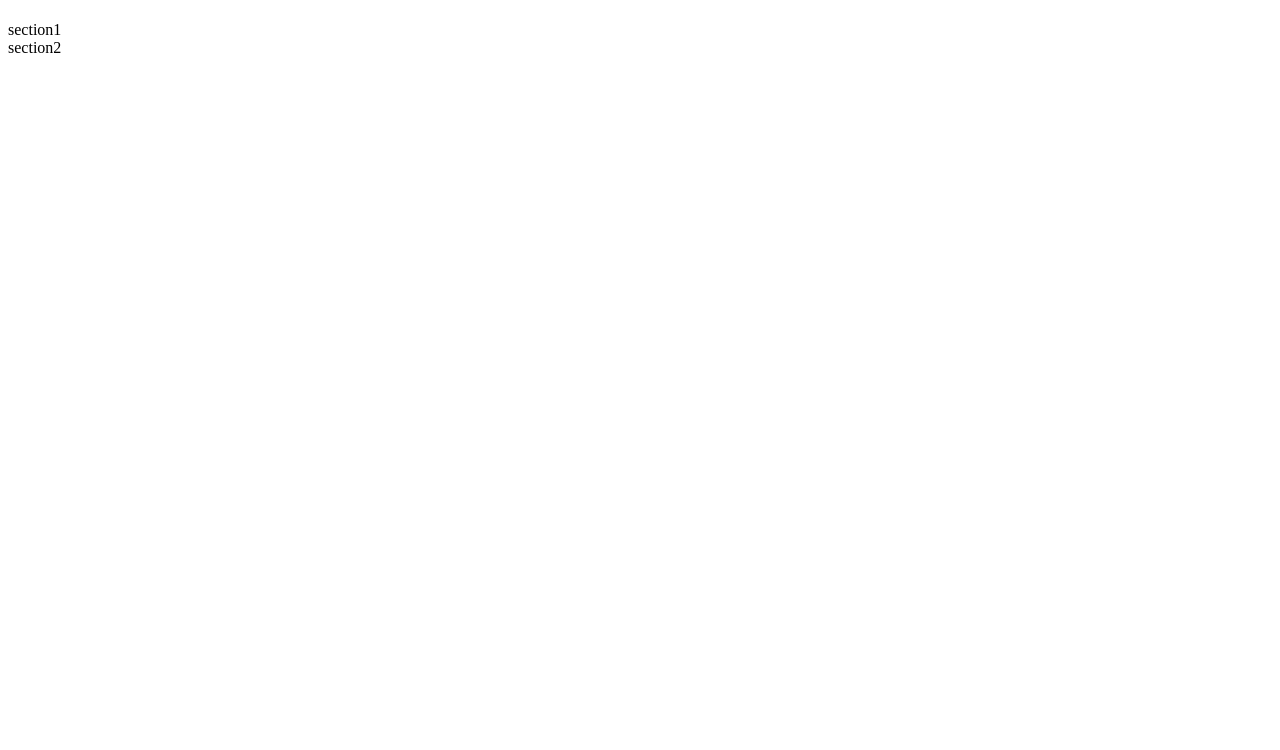
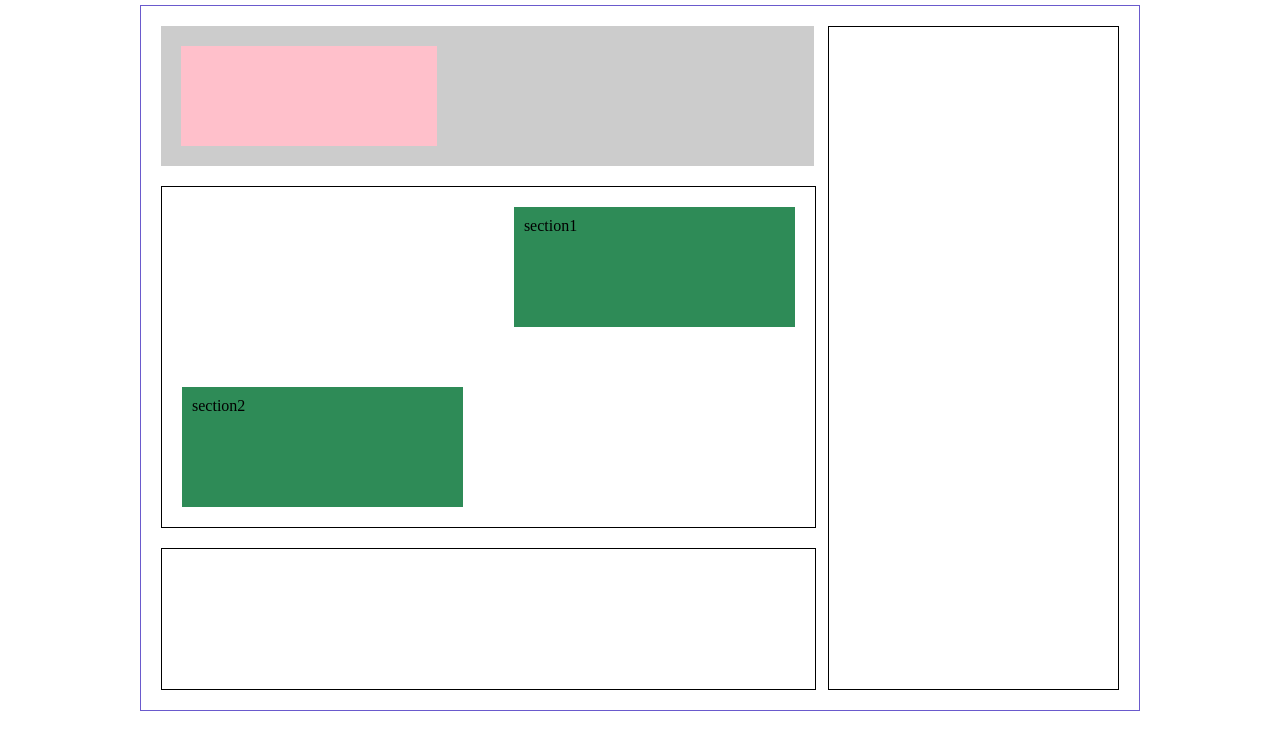
Before and after one commit to suziilee/no9, a plain HTML site: page 1213_layout9.html in a window 1280 px wide. Drawn offline with Linux system fonts and the light colour scheme.

Commit message:
Add files via upload

```diff
--- a/1213_layout9.html
+++ b/1213_layout9.html
@@ -4,7 +4,7 @@
     <meta charset="UTF-8">
     <meta http-equiv="X-UA-Compatible" content="IE=edge">
     <meta name="viewport" content="width=device-width, initial-scale=1.0">
-    <link rel="stylesheet" href="1213_layout9.css">
+    <link rel="stylesheet" href="css/1213_layout9.css">
     <title>9번 레이아웃</title>
 </head>
 <body>
--- /dev/null
+++ b/css/1213_layout9.css
@@ -0,0 +1,88 @@
+/* 초기화 */
+* {
+    margin: 0;
+    padding: 0;
+}
+
+#wrap {
+    width: 1000px;
+    margin: 5px auto;
+    padding: 20px;
+    border: 1px solid slateblue;
+    position: relative;
+    box-sizing: border-box;
+}
+
+div#main {
+    float: left;
+    width: 80%;
+}
+header {
+    /* float: left; */
+    width: inherit;
+    height: 100px;
+    background: #ccc;
+    padding: 20px;
+}
+header h1 {
+    width: 20vw;
+    height: inherit;
+    background: pink;
+}
+
+
+section {
+    /* float: left; */
+    width: inherit;
+    height: 300px;
+    padding: 20px;
+    border: 1px solid #000;
+    position: relative;
+    margin: 20px 0 20px 0;
+}
+section div:first-child {
+    width: 40%;
+    height: 100px;
+    background: seagreen;
+    position: absolute;
+    top: 20px;
+    right: 20px;
+    padding: 10px;
+}
+section div:nth-child(2) {
+    width: 40%;
+    height: 100px;
+    background: seagreen;
+    position: absolute;
+    bottom: 20px;
+    left: 20px;
+    padding: 10px;
+}
+
+
+footer {
+    width: inherit;
+    height: 100px;
+    border: 1px solid #000;
+    padding: 20px;
+}
+
+
+aside {
+    border: 1px solid #000;
+    width: 25%;
+    height: 622px;
+    padding: 20px;
+    /* float: right; */
+    margin: 0 0 0 20px;
+
+    position: absolute;
+    top: 20px;
+    right: 20px;
+
+
+}
+
+.clear {
+    clear: both;
+}
--- /dev/null
+++ b/css/1214_layout11.css
@@ -0,0 +1,55 @@
+* {
+    margin: 0;
+    padding: 0;
+}
+
+#wrap {
+    width: 90%;
+    max-width: 2400px;
+    border: 1px solid #ccc;
+    margin: 10px auto;
+    padding: 20px;
+
+    display: grid;
+    grid-template-columns: repeat(2, 1fr);
+    grid-template-rows: 20vh 20vh 35vh 15vh;
+    grid-template-areas:
+    "header header"
+    "main main"
+    "article section"
+    "footer footer" ;
+    grid-gap: 20px;
+
+}
+
+header {
+    padding: 20px;
+    background: #eee;
+    grid-area: header;
+}
+nav {
+    height: 6vh;
+    background: pink;
+    padding: 2vh;
+}
+
+main {
+    padding: 20px;
+    background: #ccc;
+    grid-area: main;
+}
+article {
+    padding: 20px;
+    background: #999;
+    grid-area: article;
+}
+section {
+    grid-area: section;
+    padding: 20px;
+    background: #999;
+}
+footer {
+    grid-area: footer;
+    padding: 20px;
+    background: #666;
+}
--- /dev/null
+++ b/css/detail.css
@@ -0,0 +1,60 @@
+.box {
+    max-width: 1400px;
+    min-width: none;
+    display: flex;
+    align-items: flex-start;
+    margin: 0 auto;
+}
+#wrap {
+    flex-wrap: wrap;
+}
+header {
+    width: 8rem;
+    margin: 20px auto 0;
+}
+.item {
+    position: relative;
+    width: 640px;
+    min-width: 30vh;
+    height: auto;
+    padding: 15px 20px;
+    margin: 10px auto;
+    border: 1px solid slateblue;
+}
+button {
+    background: rgba(255, 255, 255, 0.7);
+    padding: 8px 15px;
+    border: 1px solid #ccc;
+    border-radius: 30px;
+    cursor: pointer;
+}
+button:hover {
+    background: rgba(0, 0, 0, 0.3);
+    color: #fff;
+}
+.over {
+    position:  absolute;
+    left: 30px;
+    bottom: 30px;
+}
+.hide {
+    position:  absolute;
+    left: 30px;
+    top: 394px;
+}
+.detail {
+    /* width: 500px; */
+    text-align: justify;
+    line-height: 1.8em;
+    display: none;
+}
+img {
+    max-width: 100%;
+    height: auto;
+}
+p:nth-of-type(1) {
+    margin-top: -23px;
+}
+p:nth-of-type(2) {
+    margin-bottom: 0px;
+}
```
Also changed, not shown: 1214_layout11.html (+1 -1 lines), 1215_randomGame.html (+3 -3 lines), 1220_lightbox.html (added, +60 -0 lines), css/lightbox.css (added, +31 -0 lines), detail.html (+1 -1 lines), img/game_1.jpg (added), img/game_2.jpg (added), img/math_img_1.jpg (added), img/math_img_2.jpg (added), img/math_img_3.jpg (added).
